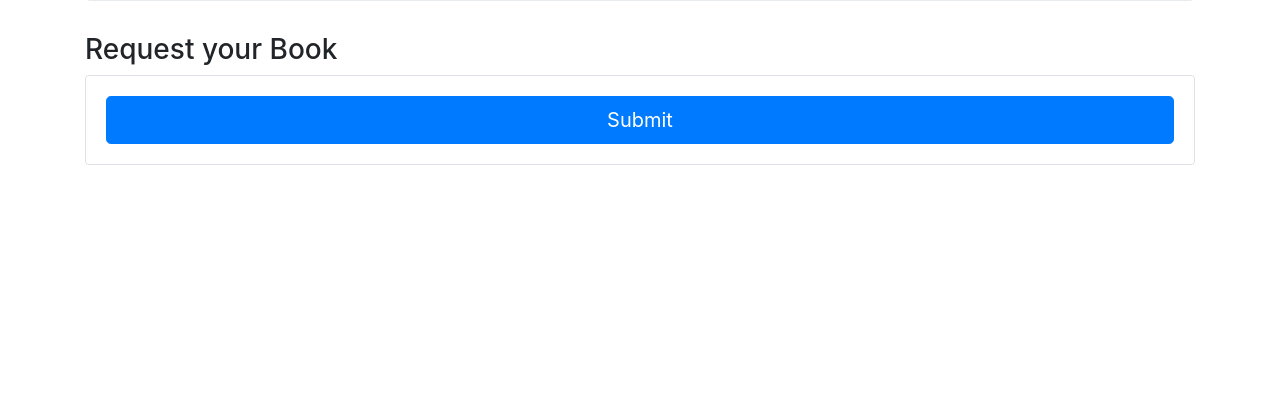
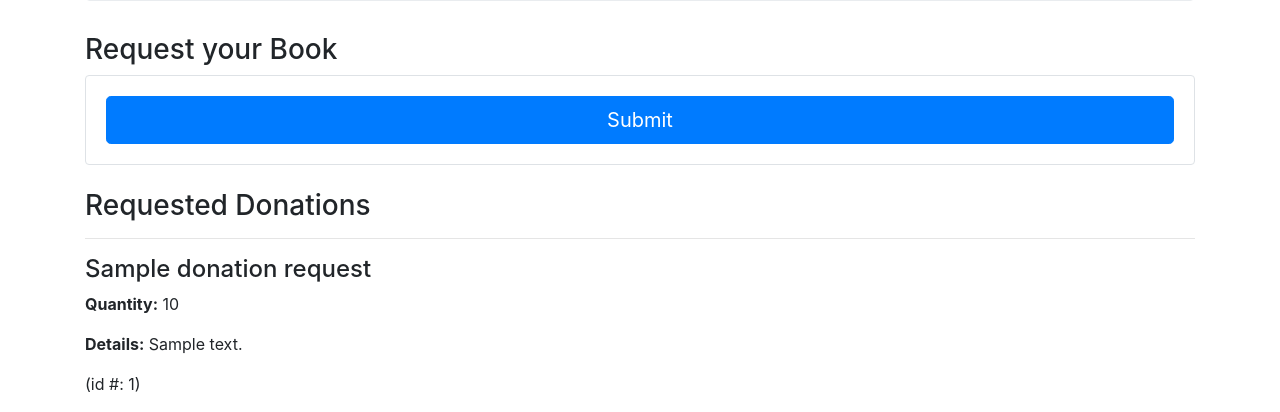
Before and after one commit to sabracadabra510/team4, a Django app: template apps/core/templates/pages/request.html in a window 1280 px wide. Shown: the part 449-861 px from the top of the page. Before the commit the page ends 614 px from the top, so only its background shows below. Run offline with Django 3.2, Linux system fonts and the light colour scheme; the template is opened without the code that fills it: most values are stand-ins (such as "Sample title", 1, 10 or a date in 2020); some libraries are stand-ins or nearby versions.

Commit message:
created a for loop to list requested donations on page and verified that submission are going to the database

```diff
--- a/apps/core/templates/pages/request.html
+++ b/apps/core/templates/pages/request.html
@@ -26,4 +26,15 @@
       </form>
   </div>
 </div>
+
+<br>
+
+<h3>Requested Donations</h3>
+{% for donation_request in donation_requests %}
+    <hr />
+    <h4>{{ donation_request.title }}</h4>
+    <p><strong>Quantity:</strong> {{ donation_request.quantity }}</p>
+    <p><strong>Details:</strong> {{ donation_request.description }}</p>
+    <p>(id #: {{ donation_request.id }})</p>
+{% endfor %}
 {% endblock content %}
--- a/apps/core/views.py
+++ b/apps/core/views.py
@@ -31,6 +31,7 @@ def about(request):
 #     return render(request, 'pages/request.html', context)
 
 def donation_request_create(request):
+    donation_requests = DonationRequest.objects.all()
     if request.method == 'POST':
         form = AddDonationRequestForm(request.POST)
         if form.is_valid():
@@ -41,7 +42,7 @@ def donation_request_create(request):
                 title=form.cleaned_data['title'],
                 description=form.cleaned_data['description'],
               #  cover_url=form.cleaned_data['description'],
-                quantity=form.cleaned_data['description'],
+                quantity=form.cleaned_data['quantity'],
                 #creator_user=logged_in_user,
             )
             return redirect('/request/')
@@ -49,6 +50,7 @@ def donation_request_create(request):
         # if a GET  we'll create a blank form
         form = AddDonationRequestForm()
     context = {
+        'donation_requests': donation_requests,
         'form': form,
     }
     return render(request, 'pages/request.html', context)
```
